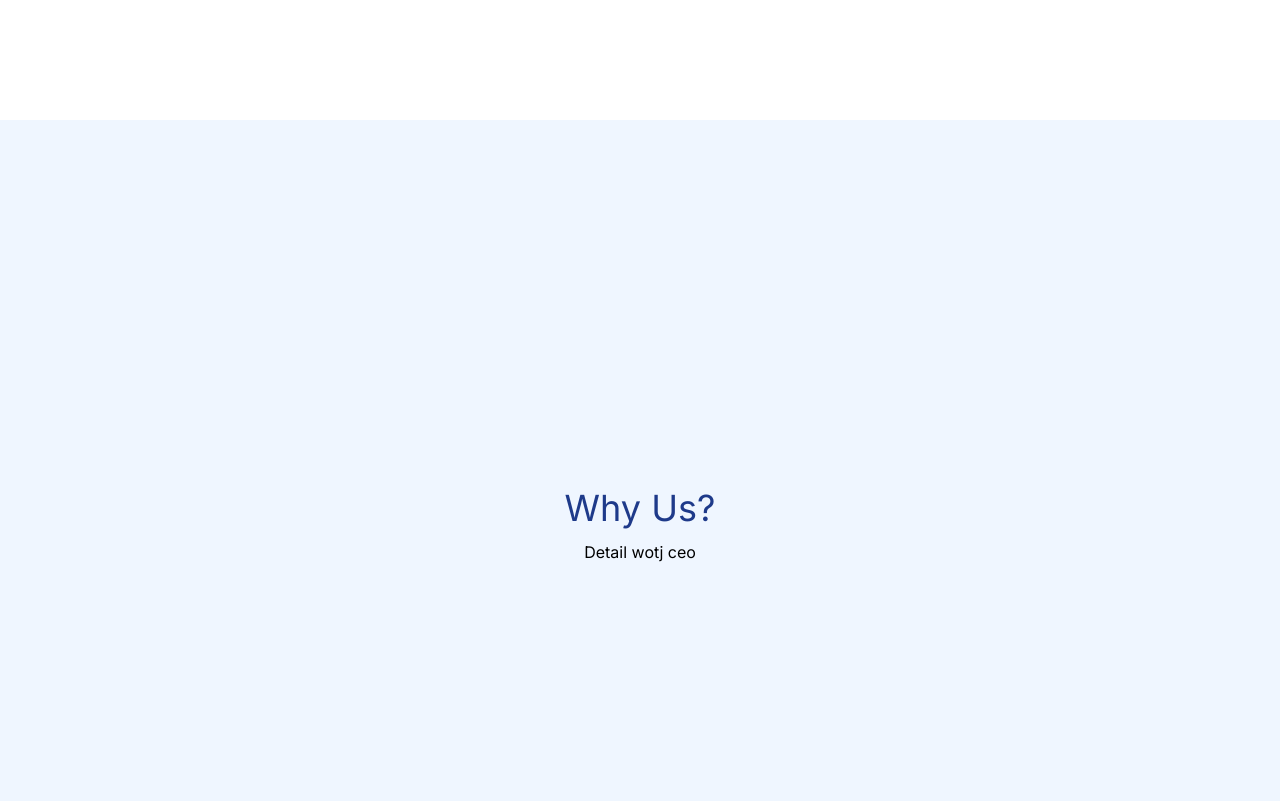
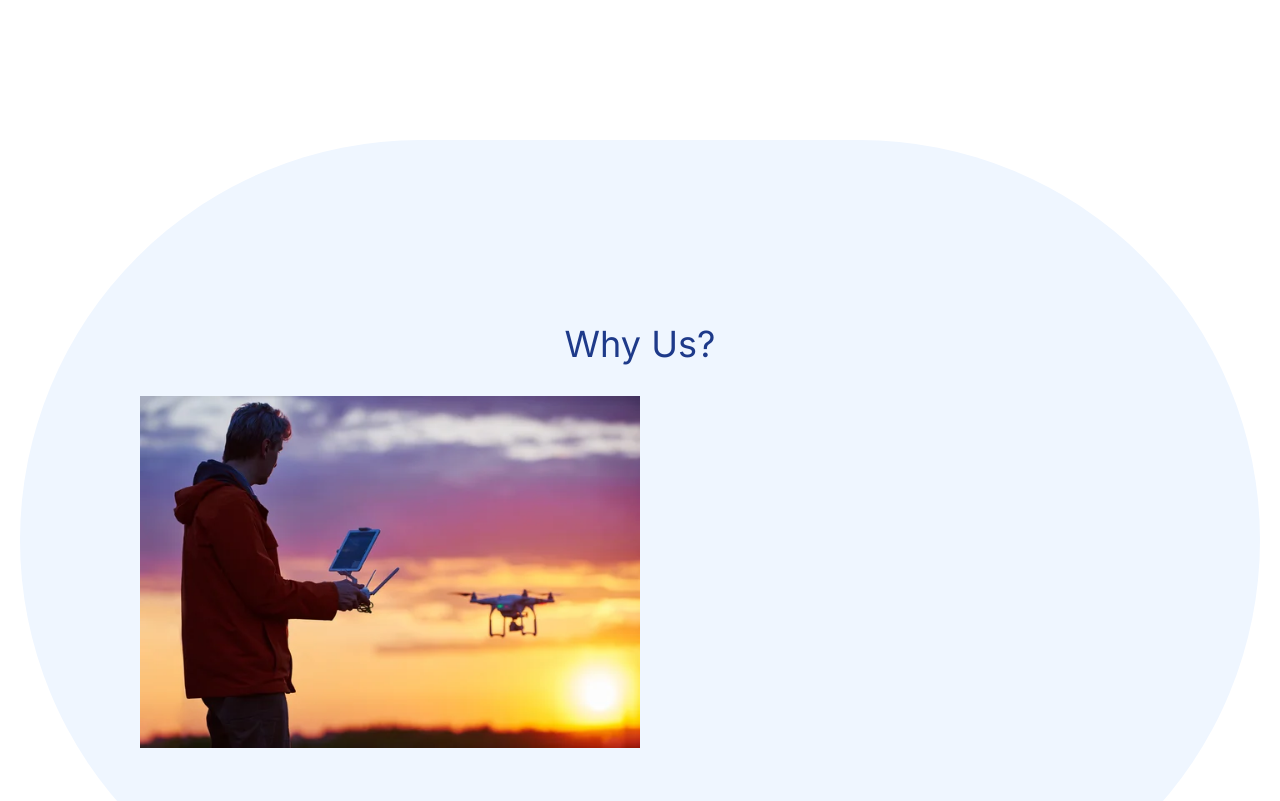
Before and after one commit to SushantChhetry/skywalkair-drones, a Next.js app in the folder skywalkair-website/: page / in a window 1280 px wide. Shown: the part 4000-4801 px from the top of the page. Built offline with nearby package versions, Linux system fonts and the light colour scheme.

Commit message:
Added image to ceo bio

```diff
--- a/skywalkair-website/app/details/page.tsx
+++ b/skywalkair-website/app/details/page.tsx
@@ -1,12 +1,16 @@
 import React from "react";
+import Image from "next/image";
 
 const Detail = () => {
   return (
-    <div className=" h-screen bg-blue-50 flex flex-col justify-center items-center">
+    <div className=" h-screen bg-blue-50 flex flex-col justify-center items-center rounded-full m-5">
       <h1 className=" text-4xl text-blue-900 my-3">Why Us?</h1>
-      Detail wotj ceo
-      <div></div>
-      <div></div>
+      <div className=" grid grid-cols-2 grid-rows-1 m-5">
+        <div>
+          <Image src="/WhyUs.jpg" alt="drone" width={500} height={500} />
+        </div>
+        <div></div>
+      </div>
     </div>
   );
 };
```
Also changed, not shown: skywalkair-website/public/WhyUs.jpg (added).
